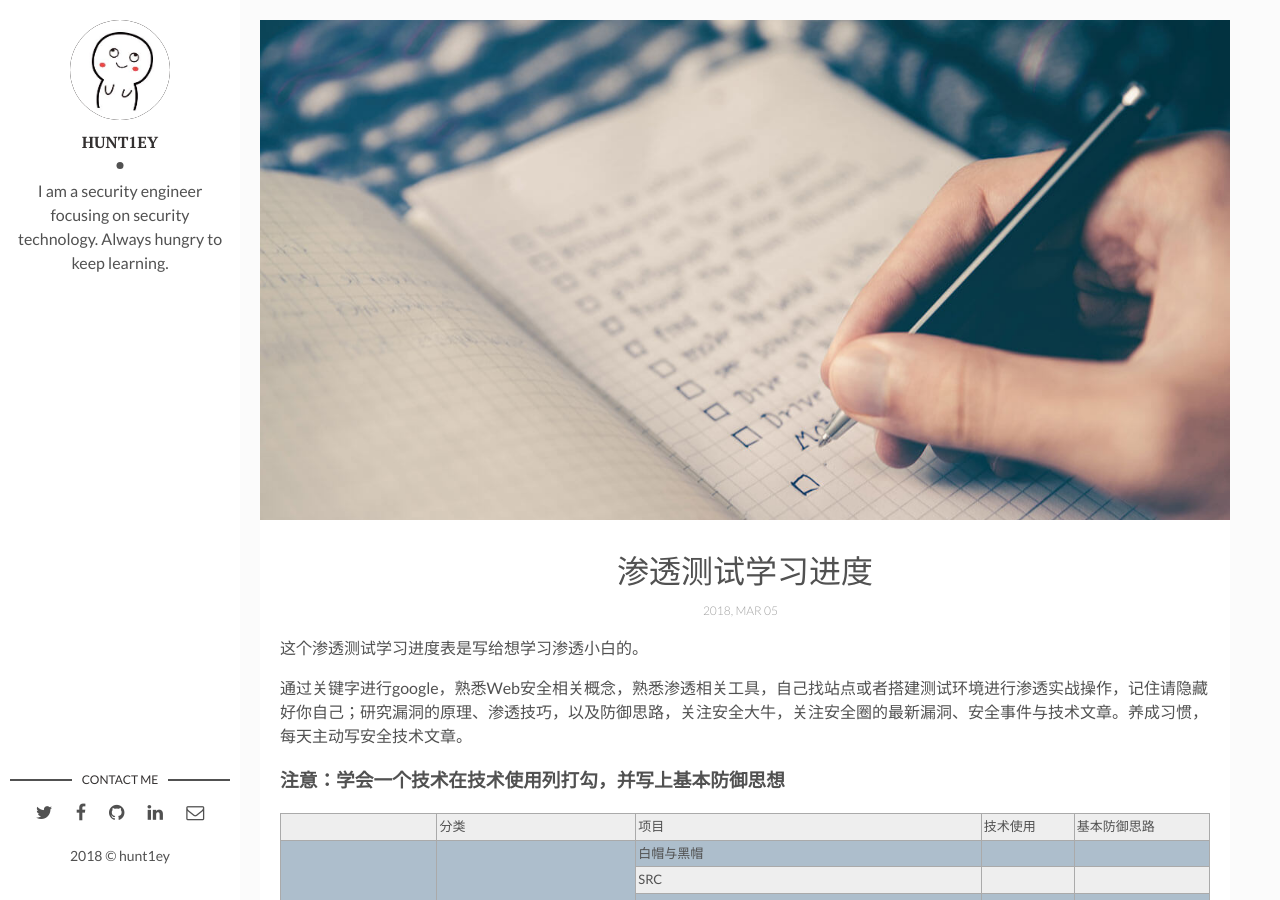
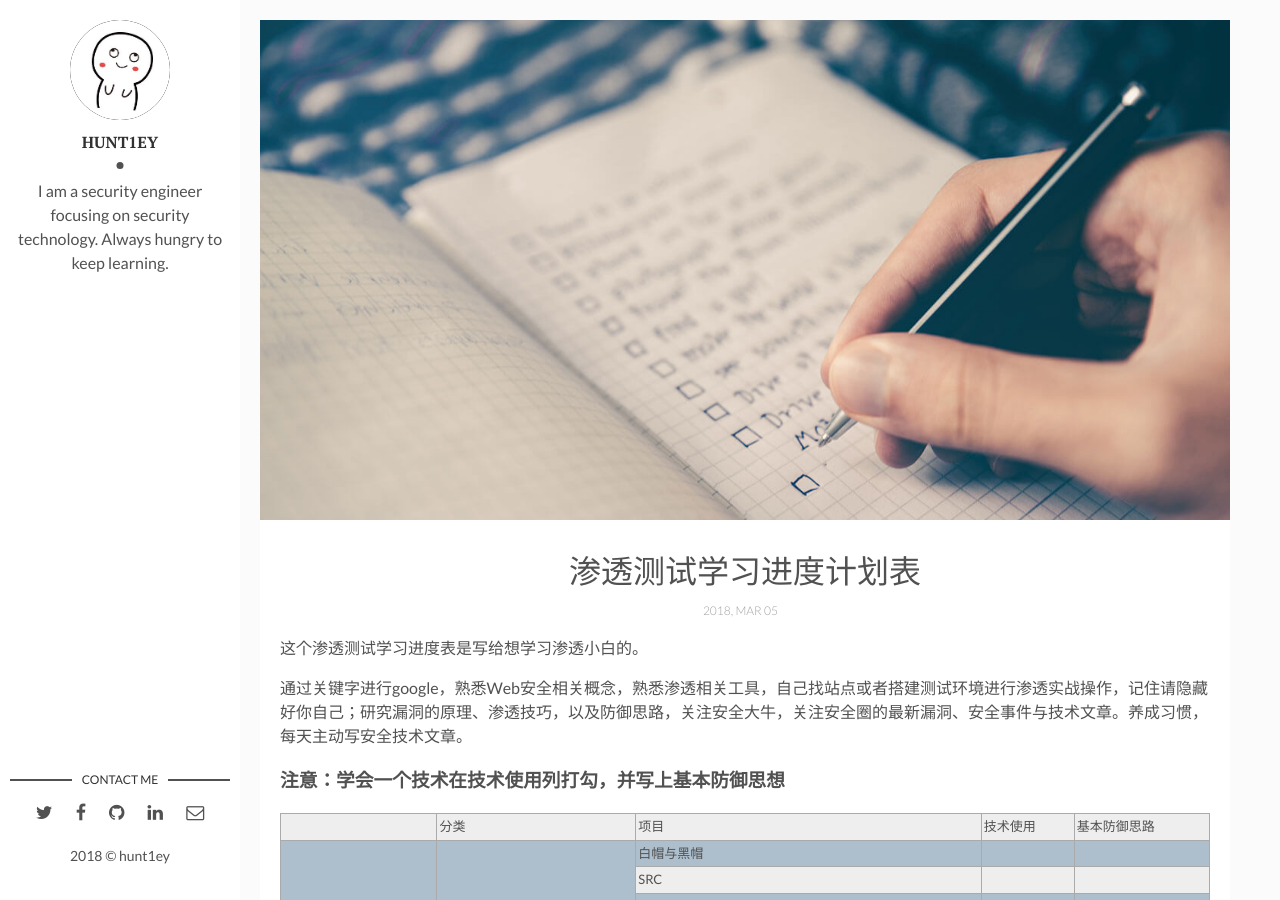
Before and after one commit to hunt1ey/hunt1ey.github.io, a Jekyll site: the page built from _posts/2018-03-05-penetration-test-schedules.md, in a window 1280 px wide and 900 px high. Built offline with Jekyll 4.4.1, drawn with Linux system fonts in a browser that asks for light colours; Markdown is read by kramdown in place of the engine named in the settings; comment, search, counter and statistics services are not loaded.

Commit message:
Update 2018-03-05-penetration-test-schedules.md

```diff
--- a/_posts/2018-03-05-penetration-test-schedules.md
+++ b/_posts/2018-03-05-penetration-test-schedules.md
@@ -1,6 +1,6 @@
 ---
 layout: post
-title: 渗透测试学习进度
+title: 渗透测试学习进度计划表
 date: 2018-03-5 19:33:10 +0300
 description: You’ll find this post in your `_posts` directory. Go ahead and edit it and re-build the site to see your changes. # Add post description (optional)
 img: software.jpg # Add image post (optional)
```
